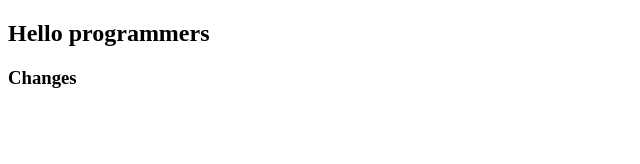
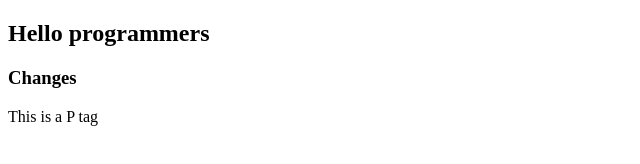
Before and after one commit to SadiqurRahman057/Basic, a plain HTML site: page index.html in a window 1280 px wide. Shown: the whole page, without its empty margins (0-640 px from the left). Drawn offline with Linux system fonts and the light colour scheme.

Commit message:
Update index.html

```diff
--- a/index.html
+++ b/index.html
@@ -9,5 +9,6 @@
 <body>
     <h2>Hello programmers</h2>
     <h3>Changes</h3>
+    <p>This is a P tag </p>
 </body>
 </html>
```
